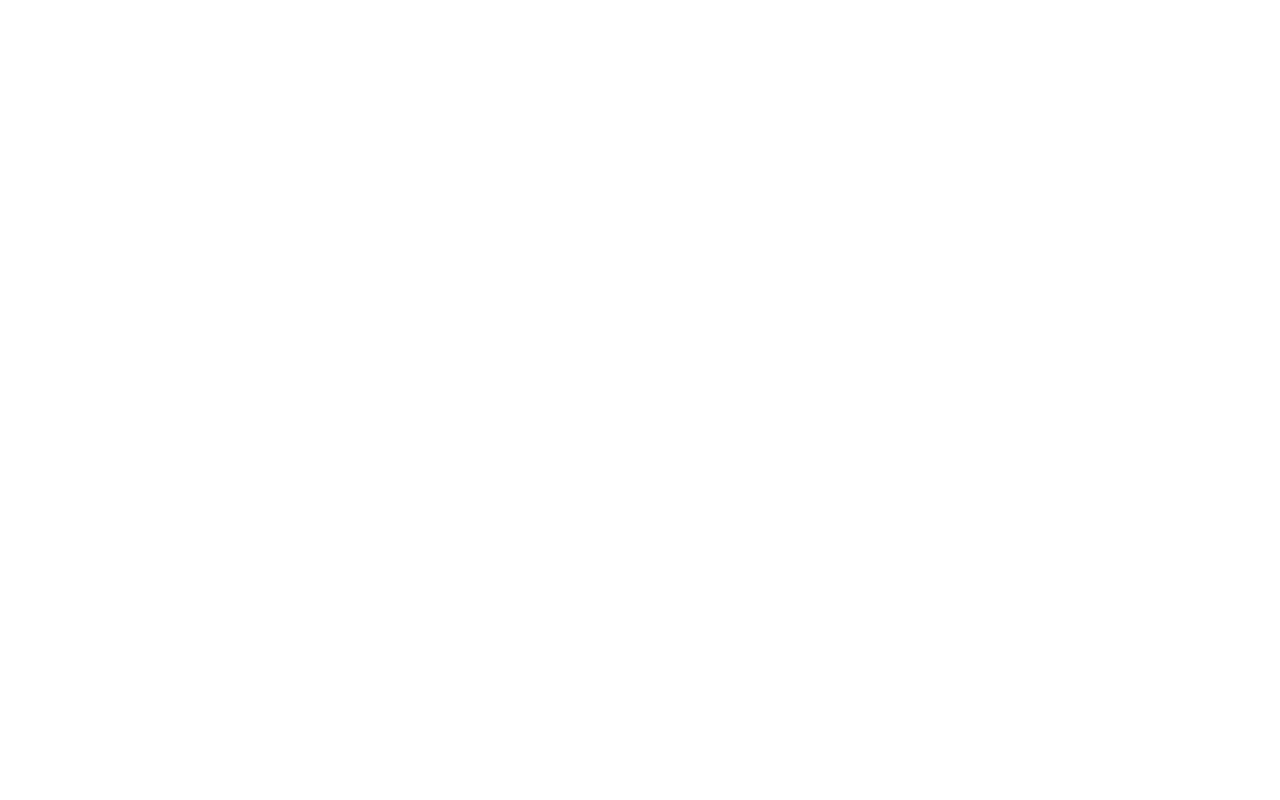
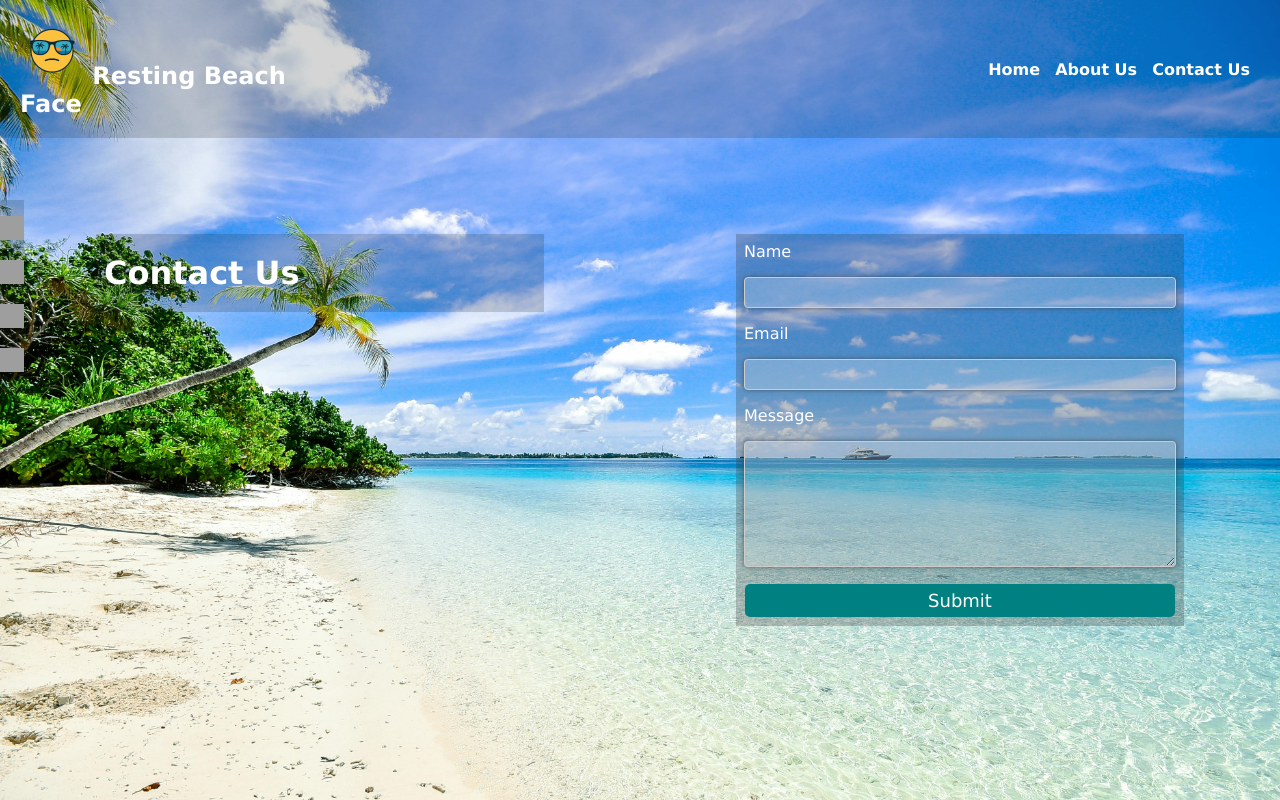
Before and after one commit to namtri/resting_beach_face, a plain HTML site: page contact_us.html in a window 1280 px wide. Drawn offline with Linux system fonts and the light colour scheme; grey boxes are pictures that could not be loaded.

Commit message:
finishing content for about us and contact.  plus some final tweaks

```diff
--- a/contact_us.html
+++ b/contact_us.html
@@ -0,0 +1,45 @@
+<html>
+    <head>
+        <title>Resting Beach Face</title>
+        <link rel="stylesheet" href="./travel_recommendation.css">
+    </head>
+    <body>
+        <nav>
+            <h1><img height="64" width="64" src="./resting_beach_face_logo_128x128.png"> Resting Beach Face</h1>
+            <ul>
+                <li><a href="./index.html" id="home">Home</a></li>
+                <li><a href="./about_us.html" id="about">About Us</a></li>
+                <li><a href="./contact_us.html" id="contact">Contact Us</a></li>
+            </ul>
+        </nav>
+        <div class="contactUs">
+            <div class="leftPanel">
+                <h1>Contact Us</h1>
+            </div>
+            <div class="rightPanel">
+                <div class="contactForm">
+                    <label for="name">Name</label>
+                    <input type="text" id="name">
+                    <label for="email">Email</label>
+                    <input type="email" id="email">
+                    <label for="message">Message</label>
+                    <textarea rows="6"></textarea>
+                    <button id="submit">Submit</button>
+                </div>
+            </div>
+        </div>
+        <div class="social">
+            <ul>
+                <li><a href="#"><img width="24" height="24" src="https://img.icons8.com/material/24/twitterx--v2.png" alt="twitterx--v2"/></a></li>
+                <li><a href="#"><img width="24" height="24" src="https://img.icons8.com/material/24/facebook-new.png" alt="facebook-new"/></a></li>
+                <li><a href="#"><img width="24" height="24" src="https://img.icons8.com/material/24/instagram-new--v1.png" alt="instagram-new--v1"/></a></li>
+                <li><a href="#"><img width="24" height="24" src="https://img.icons8.com/material/24/tiktok.png" alt="tiktok"/></a></li>
+            </ul>
+        </div>
+        <script>
+            document.getElementById('submit').addEventListener('click', function() {
+                alert("Thank you for your question.  We will get back to you soon.");
+            })
+        </script>
+    </body>
+</html>
--- a/travel_recommendation.css
+++ b/travel_recommendation.css
@@ -1,3 +1,6 @@
+/*
+ *  General Style
+ */
 *{
     margin: 0;
     padding: 0;
@@ -44,13 +47,13 @@ nav ul input:focus {
 
 nav h1 {
     max-width: 25%;
-    color: #f3f2c5;
+    color: white;
     font-weight: bold;
 }
 
 nav a {
     text-decoration: none;
-    color: #f3f2c5;
+    color: white;
     font-weight: bold;
 }
 
@@ -70,13 +73,17 @@ button {
 
 .social {
     position: absolute;
-    top: 400px;
-    background-color: #efe7e75c;
+    top: 200px;
+    background-color: #1f1f1f2f;
 }
 
 .social ul li {
     margin: 1em 0em;
 }
+
+/*
+ *  Index/Recommendation Page Styling
+ */
 .container {
     display: flex;
     flex-direction: row;
@@ -123,3 +130,85 @@ button {
     background-color: teal;
     color: white;
 }
+
+/*
+ * About Us Page Styling
+ */
+.aboutUs {
+    padding: 6em;
+}
+
+.aboutUs h1, .aboutUs > div {
+    padding: 20px 8px;
+    background-color: #1f1f1f2f;
+    margin-bottom: 2em;
+    color: white;
+}
+
+.aboutUs .ourTeam {
+    display: flex;
+    flex-direction: row;
+}
+
+.aboutUs .ourTeam .team {
+    display: inherit;
+    flex-direction: row;
+}
+
+.person {
+    display: inherit;
+    flex-direction: column;
+    margin: 1em;
+    border: white 1px;
+    border-radius: 4px;
+}
+
+/*
+ *  Contact Page Styling
+ */
+.contactUs {
+    display: flex;
+    flex-direction: row;
+}
+
+.contactUs .leftPanel ,
+.contactUs .rightPanel {
+    width: 50%;
+    padding: 6em;
+}
+
+.contactUs h1 {
+    padding: 20px 8px;
+    background-color: #1f1f1f2f;
+    margin-bottom: 2em;
+    color: white;
+}
+
+.contactUs .rightPanel .contactForm {
+    background-color: #31313142;
+}
+
+.contactForm * {
+    margin: 0.5em;
+}
+
+.contactForm label {
+    color: white;
+}
+
+.contactForm input,
+.contactForm textarea {
+    padding: 5px;
+    font-size: 16px;
+    border-width: 1px;
+    border-color: #CCCCCC;
+    background-color: #ffffff3b;
+    color: #000000;
+    border-style: solid;
+    border-radius: 4px;
+    box-shadow: 0px 0px 5px rgba(66,66,66,.75);
+    text-shadow: 0px 0px 3px rgba(66,66,66,.22);
+}
+.contactForm input:focus {
+    outline:none;
+}
--- a/travel_recommendation.js
+++ b/travel_recommendation.js
@@ -80,7 +80,7 @@ function findDestinations() {
 
 btnSearch.addEventListener('click', findDestinations);
 btnReset.addEventListener('click', function() {
-    btnSearch.value = '';
+    document.getElementById('destinationInput').value = '';
     document.getElementById('searchResults').innerHTML = '';
 });
 
```
Also changed, not shown: about_us.html (+29 -5 lines).
